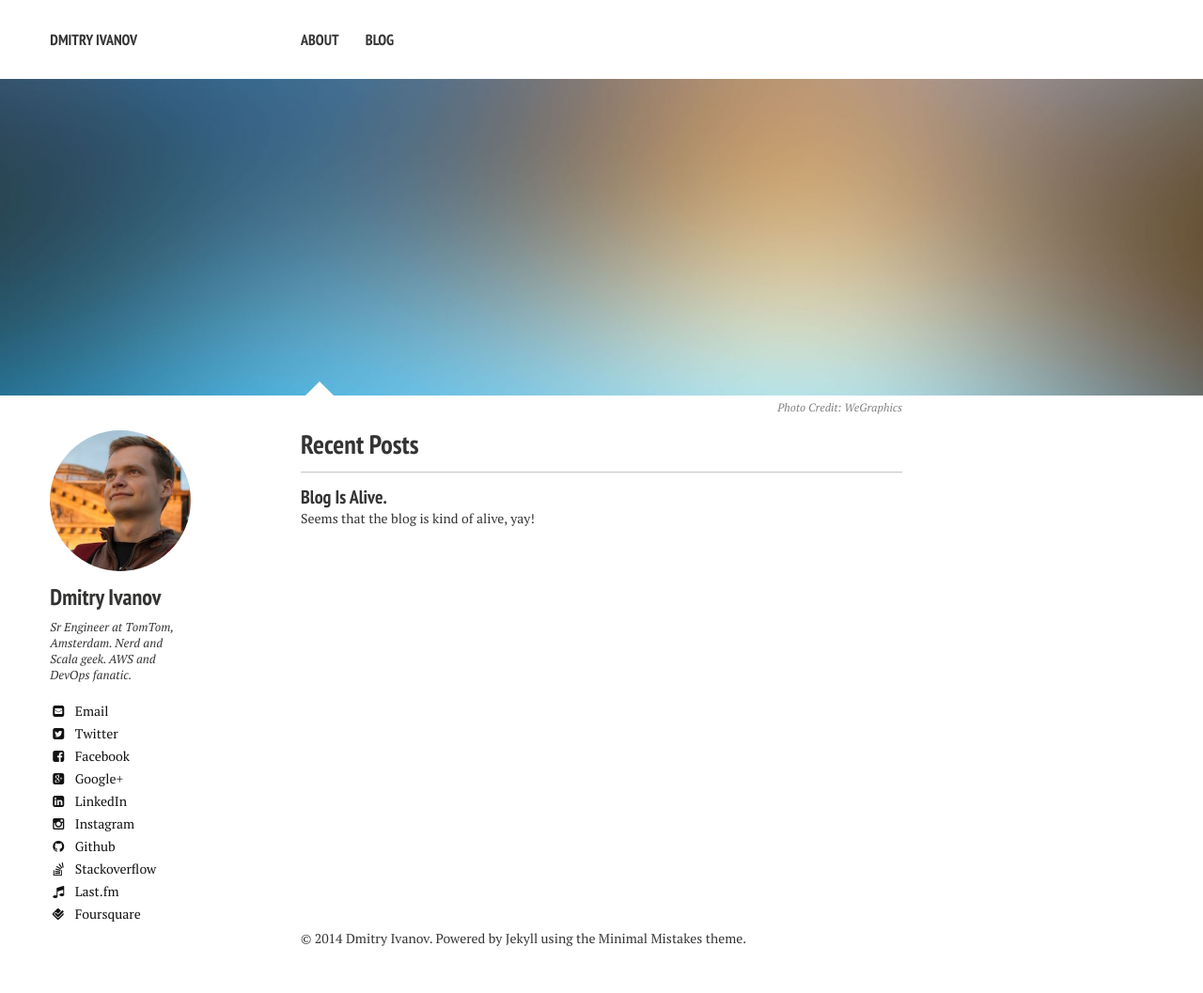
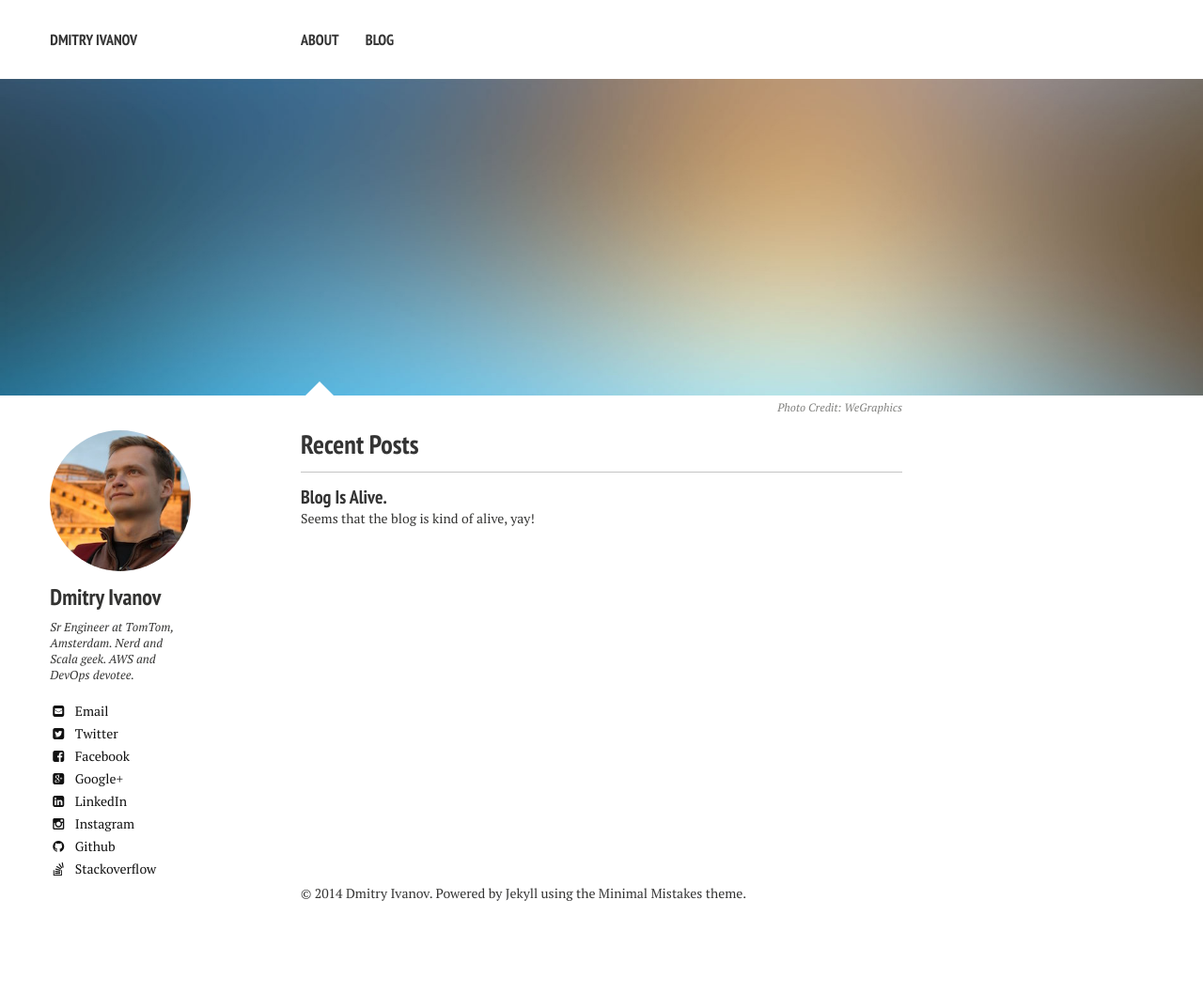
Before and after one commit to ajantis/ajantis.github.io, a Jekyll site: the page built from index.md, in a window 1280 px wide. Shown: the whole page at 94% size. Built offline with Jekyll 4.4.1, drawn with Linux system fonts in a browser that asks for light colours; nearby versions of some CDN libraries; after the commit the page ends 1009 px from its top, so only the background shows below that.

Commit message:
Minor fixes to social network links

```diff
--- a/_config.yml
+++ b/_config.yml
@@ -28,24 +28,24 @@ kramdown:
 owner:
   name: Dmitry Ivanov
   avatar: bio-photo.jpg
-  bio: "Sr Engineer at TomTom, Amsterdam. Nerd and Scala geek. AWS and DevOps fanatic."
+  bio: "Sr Engineer at TomTom, Amsterdam. Nerd and Scala geek. AWS and DevOps devotee."
   email: id.ajantis@gmail.com
   disqus-shortname: dmitryivanov
   twitter: idajantis
   facebook: dmitry.ivanov.507464
   google:
-    plus: +DmitryIvanovZzz
+    plus: DmitryIvanovZzz
     analytics:
     verify:
     ad-client:
     ad-slot:
   bing-verify:
   github: ajantis
-  stackoverflow: http://stackoverflow.com/users/1178121/id-ajantis
-  linkedin: 71995576
+  stackoverflow: 1178121/id-ajantis
+  linkedin: idajantis
   instagram: ajantis
-  lastfm: idajantis
-  foursquare: idajantis
+  lastfm:
+  foursquare:
 
 include: [".htaccess"]
 exclude: ["lib", "config.rb", "Capfile", "config", "log", "Rakefile", "Rakefile.rb", "tmp", "less", "*.sublime-project", "*.sublime-workspace", "test", "spec", "Gruntfile.js", "package.json", "node_modules", "Gemfile", "Gemfile.lock", "LICENSE", "README.md"]
```
